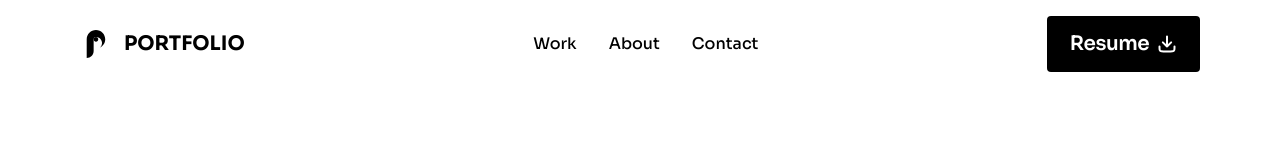
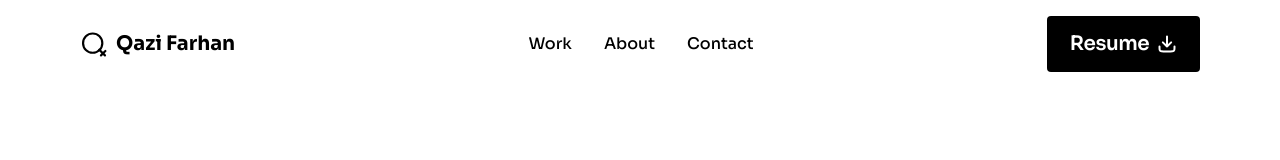
Before and after one commit to Qaziaaaa/portfolio-website, a Next.js app: page / in a window 1280 px wide. Shown: the top 160 px of the page. Built offline with nearby package versions, Linux system fonts and the light colour scheme.

Commit message:
Add Q logo, replace PORTFOLIO with Qazi Farhan

```diff
--- a/src/components/Footer.tsx
+++ b/src/components/Footer.tsx
@@ -1,7 +1,7 @@
 'use client'
 
 import { useEffect, useState } from 'react'
-import Image from 'next/image'
+import QLogo from './QLogo'
 
 export default function Footer() {
   const [year, setYear] = useState('')
@@ -14,9 +14,9 @@ export default function Footer() {
     <footer className="flex justify-center px-4 bg-black bg-fixed bg-bottom">
       <div className="container px-6 py-6 max-w-screen-xl mx-auto">
         <div className="flex flex-col items-center justify-between md:flex-row">
-          <div className="flex items-center space-x-3 rtl:space-x-reverse">
-            <Image className="w-auto h-7" src="/favicon.svg" width={28} height={28} alt="Logo" />
-            <p className="text-white text-xl font-bold">PORTFOLIO</p>
+          <div className="flex items-center space-x-2 rtl:space-x-reverse">
+            <QLogo className="w-7 h-7 text-white" />
+            <p className="text-white text-xl font-bold">Qazi Farhan</p>
           </div>
           <div className="flex mt-4 md:m-0">
             <div className="-mx-4">
--- a/src/components/Navbar.tsx
+++ b/src/components/Navbar.tsx
@@ -1,7 +1,7 @@
 'use client'
 
 import { useState } from 'react'
-import Image from 'next/image'
+import QLogo from './QLogo'
 
 export default function Navbar() {
   const [isOpen, setIsOpen] = useState(false)
@@ -15,9 +15,9 @@ export default function Navbar() {
   return (
     <nav className="w-full top-0 left-0 z-50 fixed bg-white">
       <div className="max-w-screen-xl flex flex-wrap items-center justify-between mx-auto p-4 md:px-20">
-        <a href="/" className="flex items-center space-x-3 rtl:space-x-reverse">
-          <Image src="/favicon.svg" width={32} height={32} alt="Logo" />
-          <p className="text-black text-xl font-bold">PORTFOLIO</p>
+        <a href="/" className="flex items-center space-x-2 rtl:space-x-reverse">
+          <QLogo className="w-7 h-7 text-black" />
+          <p className="text-black text-xl font-bold">Qazi Farhan</p>
         </a>
         <button
           onClick={() => setIsOpen(!isOpen)}
--- /dev/null
+++ b/src/components/QLogo.tsx
@@ -0,0 +1,9 @@
+export default function QLogo({ className = 'w-8 h-8' }: { className?: string }) {
+  return (
+    <svg viewBox="0 0 32 32" className={className} fill="none" xmlns="http://www.w3.org/2000/svg">
+      <circle cx="14.5" cy="15" r="11" stroke="currentColor" strokeWidth="2.5" />
+      <path d="M22 22.5L28.5 29" stroke="currentColor" strokeWidth="2.5" strokeLinecap="round" />
+      <path d="M24 29L29 24" stroke="currentColor" strokeWidth="2.5" strokeLinecap="round" />
+    </svg>
+  )
+}
```
